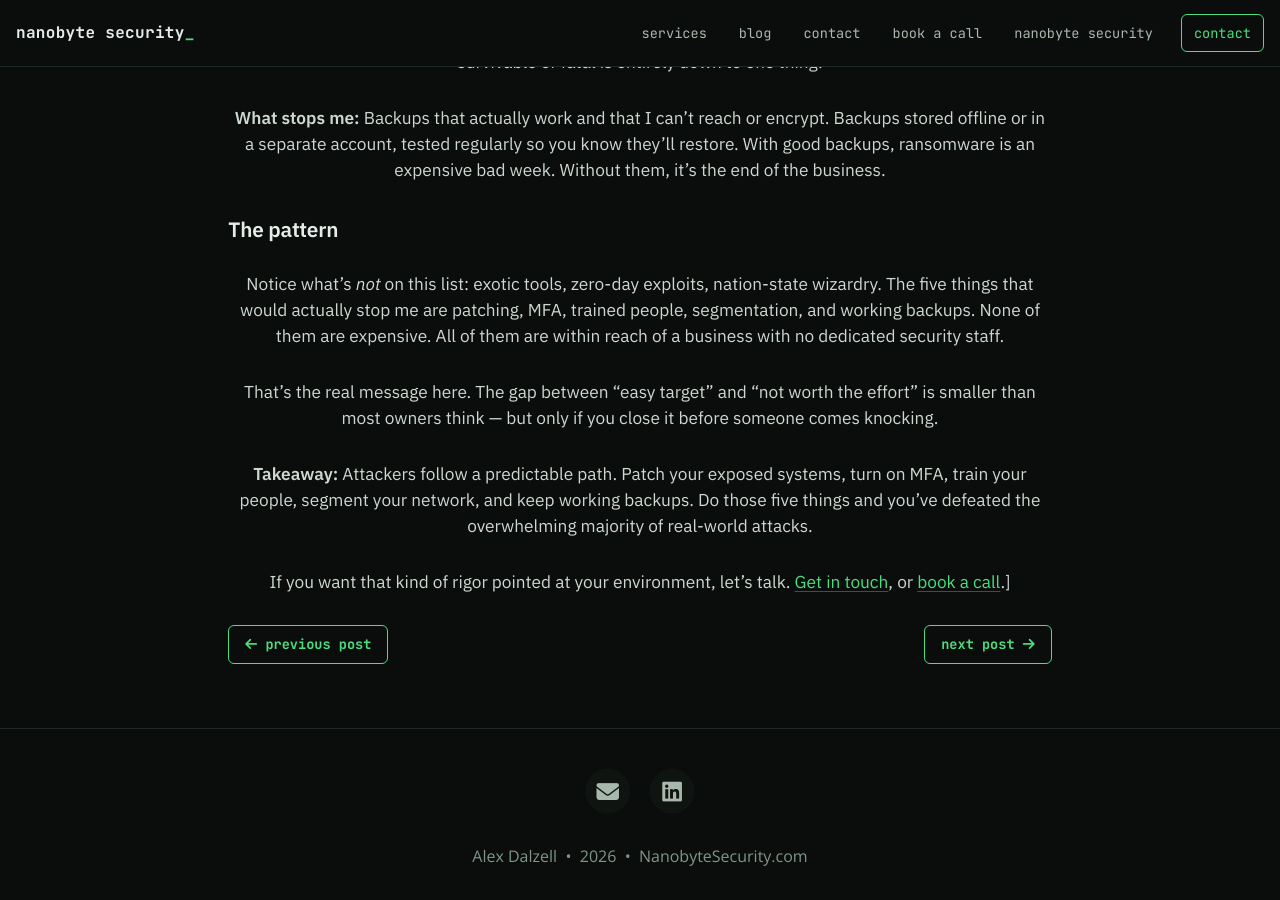
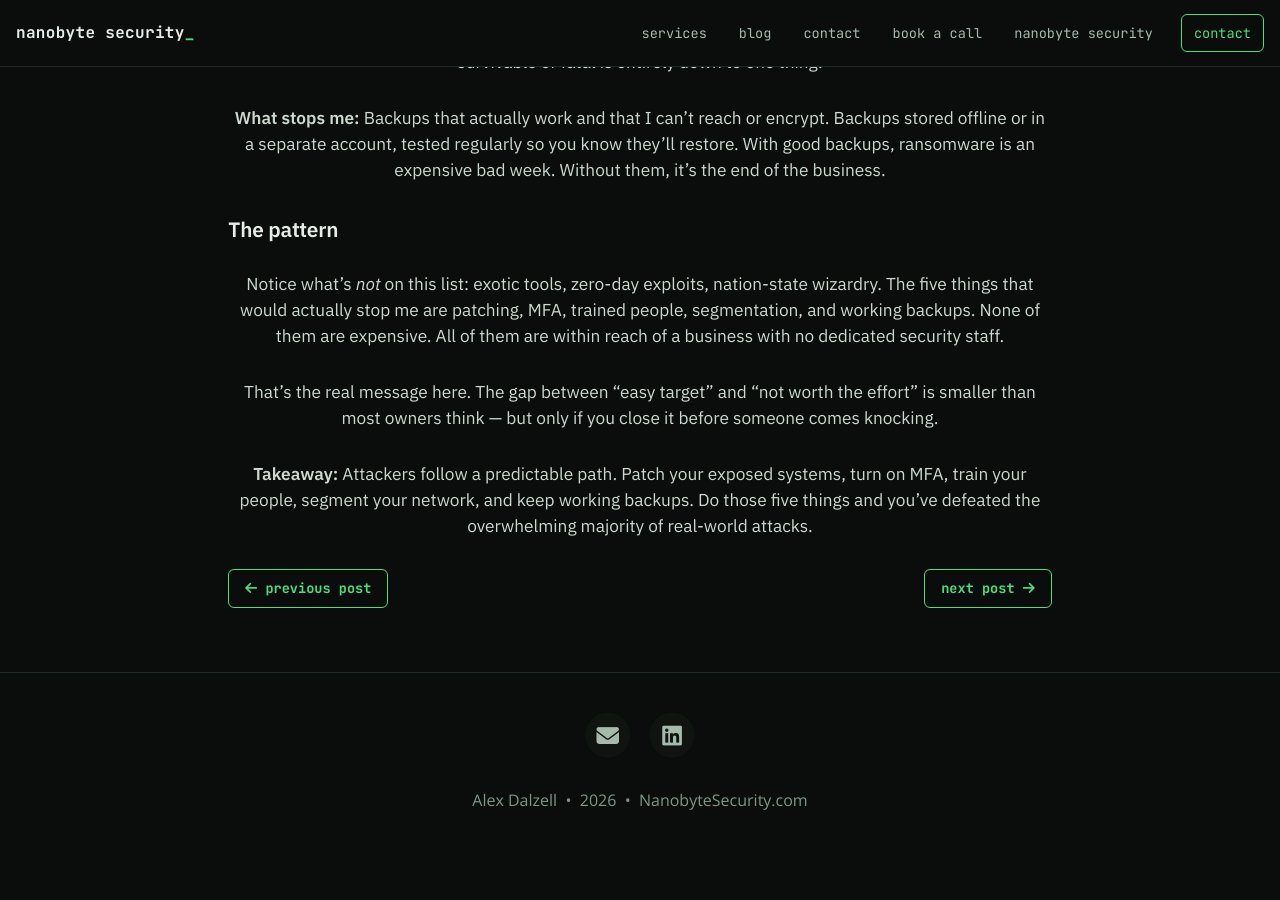
Before and after one commit to nanobyte-security/blog.nanobytesecurity.github.io, a Jekyll site: the page built from _posts/2026-06-01-how-i-break-into-your-network.md, in a window 1280 px wide and 900 px high, scrolled down 1744 px. Built offline with Jekyll 4.4.1, drawn with Linux system fonts in a browser that asks for light colours; after the commit the page ends 2588 px from its top, so only the background shows below that.

Commit message:
Update 2026-06-01-how-i-break-into-your-network.md

```diff
--- a/_posts/2026-06-01-how-i-break-into-your-network.md
+++ b/_posts/2026-06-01-how-i-break-into-your-network.md
@@ -46,5 +46,3 @@ Notice what's *not* on this list: exotic tools, zero-day exploits, nation-state
 That's the real message here. The gap between "easy target" and "not worth the effort" is smaller than most owners think — but only if you close it before someone comes knocking.
 
 **Takeaway:** Attackers follow a predictable path. Patch your exposed systems, turn on MFA, train your people, segment your network, and keep working backups. Do those five things and you've defeated the overwhelming majority of real-world attacks.
-
-If you want that kind of rigor pointed at your environment, let's talk. [Get in touch](mailto:alex@nanobytesecurity.com), or [book a call](https://calendly.com/alex-nanobytesecurity/30min).]
```
